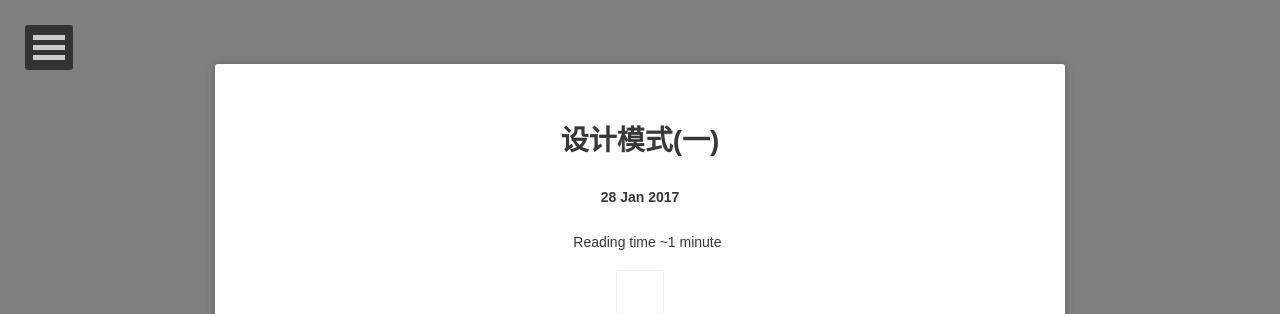
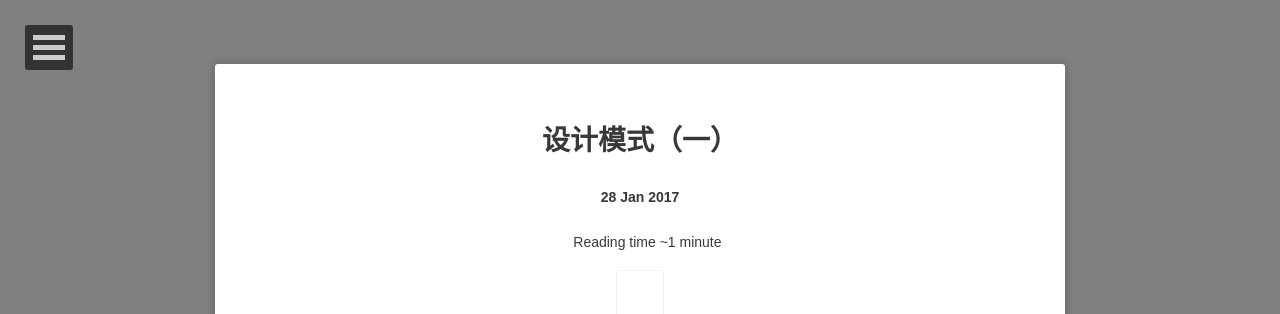
Before and after one commit to Justice-love/Justice-love.github.io, a Jekyll site: the page built from _posts/post/2017-01-28-design.md, in a window 1280 px wide. Shown: the top 314 px of the page. Built offline with Jekyll 4.4.1, drawn with Linux system fonts in a browser that asks for light colours; nearby versions of some CDN libraries; some web fonts are replaced; comment, search, counter and statistics services are not loaded.

Commit message:
设计模式一

```diff
--- a/_posts/post/2017-01-28-design.md
+++ b/_posts/post/2017-01-28-design.md
@@ -1,6 +1,6 @@
 ---
 layout: post
-title:  "设计模式(一)"
+title:  "设计模式（一）"
 date:   2017-01-28
 excerpt: "设计原则：抽象工厂模式，模版方法模式，建造者模式"
 tag:
```
